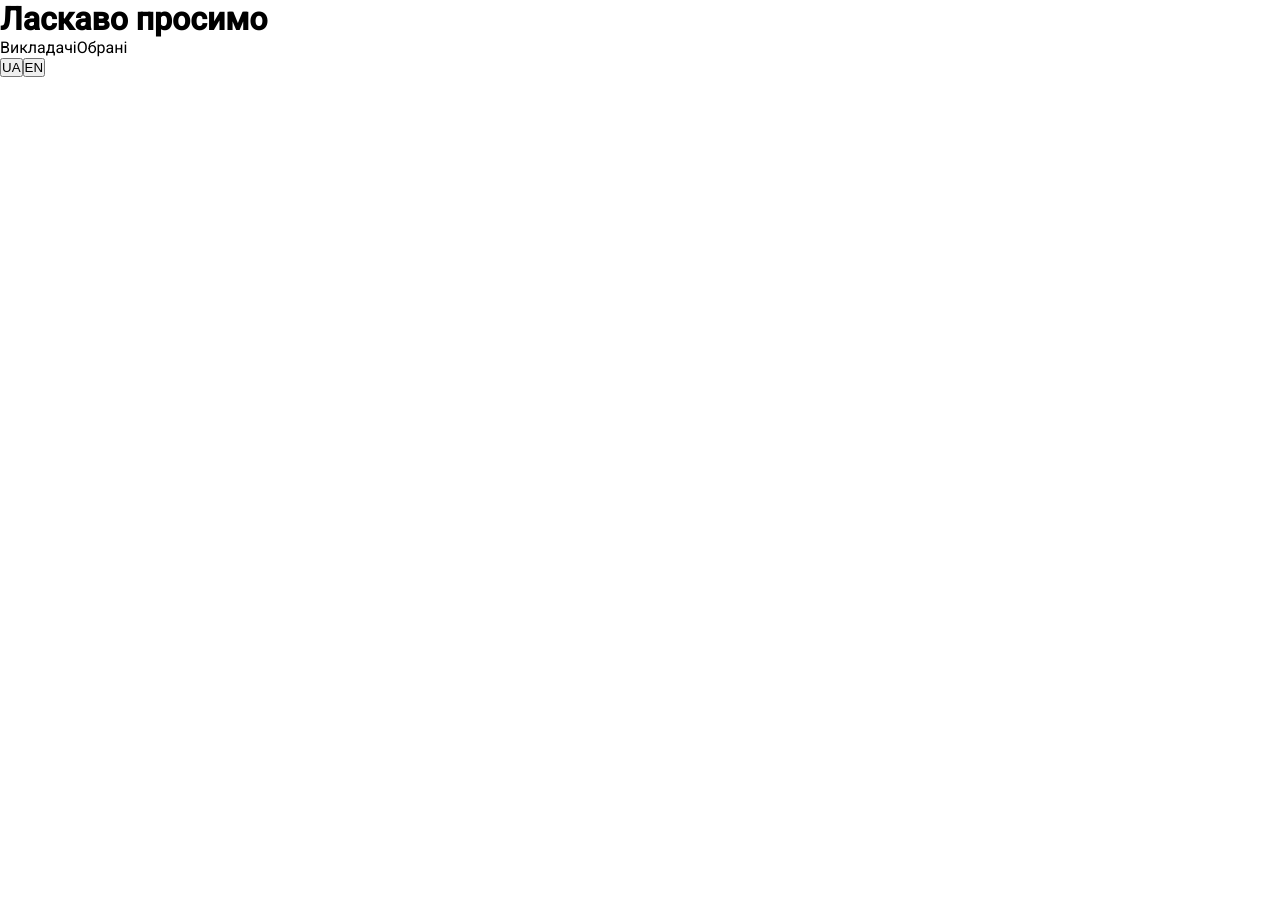
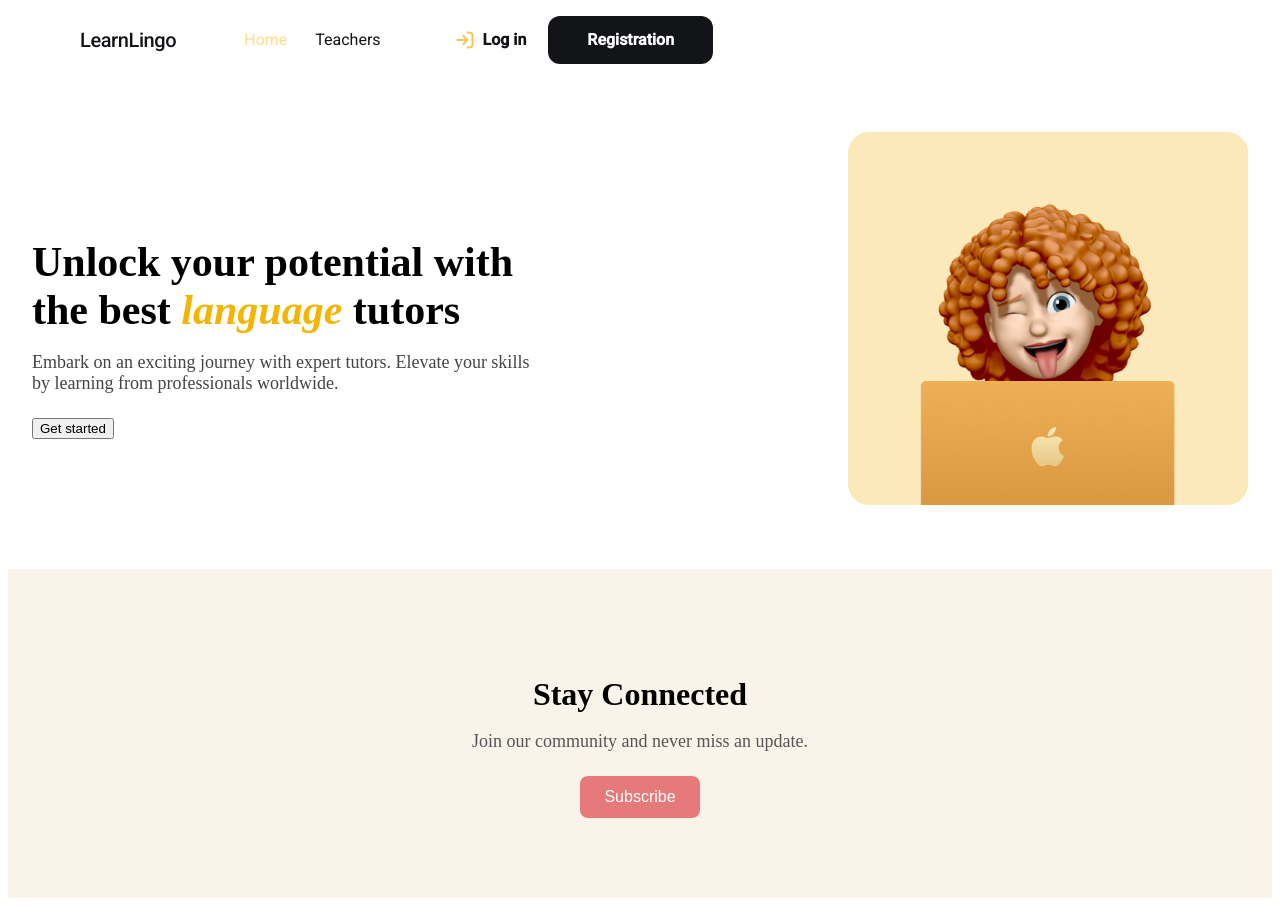
Before and after one commit to valentina2209/learn-lingo, a React (Vite) app: page / in a window 1280 px wide. Before the commit the page ends 800 px from the top, so only its background shows below. Built offline with nearby package versions, Linux system fonts and the light colour scheme.

Commit message:
feat(header): add layout and styles for header component

```diff
--- a/src/App.jsx
+++ b/src/App.jsx
@@ -1,24 +1,16 @@
-import { useTranslation } from "react-i18next";
+import Header from "./components/Header/Header";
+import Home from "./pages/Home/Home"
 
-function Header() {
-  const { t, i18n } = useTranslation();
 
-  const changeLanguage = (lang) => {
-    i18n.changeLanguage(lang);
-    localStorage.setItem("lang", lang);
-  };
 
+
+export default function App() {
   return (
-    <header>
-      <h1>{t("welcome")}</h1>
-      <nav>
-        <a href="/teachers">{t("teachers")}</a>
-        <a href="/favorites">{t("favorites")}</a>
-      </nav>
-      <button onClick={() => changeLanguage("ua")}>UA</button>
-      <button onClick={() => changeLanguage("en")}>EN</button>
-    </header>
+    <>
+
+      <Home />
+
+    </>
+
   );
-}
-
-export default Header;
+};
--- /dev/null
+++ b/src/components/BottomSection/BottomSection.jsx
@@ -0,0 +1,15 @@
+import css from './BottomSection.module.css';
+
+export default function BottomSection() {
+    return (
+        <section className={css.bottom}>
+            <div className="container">
+                <h2 className={css.title}>Stay Connected</h2>
+                <p className={css.text}>
+                    Join our community and never miss an update.
+                </p>
+                <button className={css.btn}>Subscribe</button>
+            </div>
+        </section>
+    );
+}
--- /dev/null
+++ b/src/components/BottomSection/BottomSection.module.css
@@ -0,0 +1,26 @@
+.bottom {
+  padding: 80px 0;
+  text-align: center;
+  background: var(--light-beige, #faf3ea);
+}
+
+.title {
+  font-size: 32px;
+  margin-bottom: 16px;
+}
+
+.text {
+  font-size: 18px;
+  margin-bottom: 24px;
+  color: #555;
+}
+
+.btn {
+  padding: 12px 24px;
+  border: none;
+  border-radius: 8px;
+  background: #e67a7a;
+  color: white;
+  font-size: 16px;
+  cursor: pointer;
+}
--- /dev/null
+++ b/src/components/Header/Header.jsx
@@ -0,0 +1,51 @@
+import { useState } from "react";
+import css from "./Header.module.css"
+import Logo from "../Logo/Logo";
+import { NavLink } from "react-router-dom";
+
+export default function Header() {
+    const [isOpen, setIsOpen] = useState(false);
+
+    return (
+        <div className={css.container}>
+            <div className={css.wrapper}>
+                <Logo />
+                <nav className={`nav ${isOpen ? "nav--open" : ""}`}>
+                    <NavLink
+                        to="/"
+                        className={({ isActive }) => (isActive ? css.activeLink : css.link)}
+                    >
+                        Home
+                    </NavLink>
+                    <NavLink
+                        to="/teachers"
+                        className={({ isActive }) => (isActive ? css.activeLink : css.link)}
+                    >
+                        Teachers
+                    </NavLink>
+
+                </nav>
+                <div className={css.header__actions}>
+                    <button className={css.btn_link}>
+                        <svg className={css.icon}>
+                            <use href="/icons.svg#icon-log-in"></use>
+                        </svg>
+                        Log in
+                    </button>
+                    <button className={css.btn_primary}>
+                        <span className={css.text}>Registration</span>
+                    </button>
+
+                    <button
+                        className={css.burger}
+                        onClick={() => setIsOpen((prev) => !prev)}
+                    >
+                        <svg className={css.icon}>
+                            <use href="/icons.svg#icon-burger-menu"></use>
+                        </svg>
+                    </button>
+                </div>
+            </div>
+        </div>
+    )
+}
--- /dev/null
+++ b/src/components/Header/Header.module.css
@@ -0,0 +1,125 @@
+/* ============ Mobile ============ */
+
+.container {
+  padding: 0 16px;
+}
+nav,
+.btn_link,
+.btn_primary {
+  display: none;
+}
+.wrapper {
+  display: flex;
+  justify-content: space-evenly;
+  align-items: center;
+  gap: 28px;
+}
+.burger {
+  background: white;
+  border: none;
+}
+.icon {
+  width: 32px;
+  height: 32px;
+  display: block;
+}
+
+@media only screen and (min-width: 768px) {
+  .container {
+    padding: 0 36px;
+  }
+  .wrapper {
+    display: inline-flex;
+    gap: 68px;
+  }
+  nav {
+    display: flex;
+    align-items: flex-start;
+    gap: 28px;
+  }
+
+  .link,
+  .activeLink {
+    color: #121417;
+    font-family: Roboto;
+    font-size: 16px;
+    font-weight: 400;
+    line-height: 1.25;
+    text-decoration: none;
+  }
+
+  .link:hover {
+    color: black;
+  }
+
+  .activeLink {
+    color: #ffdc86;
+  }
+
+  .header__actions {
+    display: flex;
+  }
+  .btn_link {
+    display: flex;
+    border: none;
+    background: white;
+    align-items: center;
+    color: #121417;
+    font-family: Roboto;
+    font-size: 16px;
+    font-style: normal;
+    font-weight: 700;
+    line-height: 1.25;
+    margin-right: 16px;
+    cursor: pointer;
+  }
+  .icon {
+    width: 20px;
+    height: 20px;
+    margin-right: 8px;
+  }
+
+  .btn_primary {
+    display: flex;
+    padding: 14px 39px;
+    justify-content: center;
+    align-items: center;
+    gap: 8px;
+    border-radius: 12px;
+    background-color: #121417;
+    border: none;
+    cursor: pointer;
+    transition: all 0.3s ease;
+  }
+  .btn_primary:hover,
+  .btn_primary:focus {
+    background-color: #ffdc86;
+    transform: translateY(-2px);
+  }
+  .btn_primary:active {
+    background-color: #222;
+    color: #fff;
+    transform: translateY(0);
+  }
+  .text {
+    color: #fff;
+    font-family: Roboto;
+    font-size: 16px;
+    font-style: normal;
+    font-weight: 700;
+    line-height: 1.25;
+  }
+
+  .burger {
+    display: none;
+  }
+}
+
+@media only screen and (min-width: 1440px) {
+  .container {
+    padding: 0 128px;
+  }
+  .wrapper {
+    gap: 268px;
+  }
+}
--- /dev/null
+++ b/src/components/Logo/Logo.jsx
@@ -0,0 +1,19 @@
+import { NavLink } from "react-router-dom";
+import css from "./Logo.module.css";
+
+
+const Logo = () => {
+    return (
+        <NavLink className={css.wrap} to={"/"}>
+            <svg className={css.icon}>
+                <use
+                    href={`/learnLingo.svg`}
+                >
+                </use>
+            </svg>
+            <p className={css.title}>LearnLingo</p>
+        </NavLink>
+    )
+}
+
+export default Logo
--- /dev/null
+++ b/src/components/Logo/Logo.module.css
@@ -0,0 +1,21 @@
+.wrap {
+  display: flex;
+  justify-content: center;
+  align-items: center;
+  gap: 8px;
+  text-decoration: none;
+}
+.icon {
+  width: 28px;
+  height: 28px;
+  fill: var(--white);
+}
+.title {
+  color: #121417;
+  font-family: Roboto;
+  font-size: 20px;
+  font-style: normal;
+  font-weight: 500;
+  line-height: 1.2;
+  letter-spacing: -0.4px;
+}
--- a/src/index.css
+++ b/src/index.css
@@ -44,26 +44,26 @@ body {
 
 @media only screen and (max-width: 392.5px) {
   .container {
-    padding: 8px;
+    padding: 28px;
   }
 }
 @media only screen and (min-width: 393px) {
   .container {
-    padding: 16px;
+    padding: 36px;
     max-width: 393px;
   }
 }
 
 @media only screen and (min-width: 768px) {
   .container {
-    padding: 0 32px;
+    padding: 0 52px;
     max-width: 768px;
   }
 }
 
 @media only screen and (min-width: 1440px) {
   .container {
-    padding: 0 108px;
+    padding: 0 128px;
     max-width: 1440px;
   }
 }
--- a/src/main.jsx
+++ b/src/main.jsx
@@ -1,11 +1,12 @@
-import { StrictMode } from 'react'
-import { createRoot } from 'react-dom/client'
-import './index.css'
-import App from './App.jsx'
-import "./i18n";
+import React from 'react';
+import ReactDOM from 'react-dom/client';
+import { BrowserRouter } from 'react-router-dom';
+import App from './App.jsx';
 
-createRoot(document.getElementById('root')).render(
-  <StrictMode>
-    <App />
-  </StrictMode>,
-)
+ReactDOM.createRoot(document.getElementById('root')).render(
+  <React.StrictMode>
+    <BrowserRouter>
+      <App />
+    </BrowserRouter>
+  </React.StrictMode>
+);
--- a/src/pages/Home/Home.jsx
+++ b/src/pages/Home/Home.jsx
@@ -0,0 +1,28 @@
+import BottomSection from "../../components/BottomSection/BottomSection";
+import Header from "../../components/Header/Header";
+import css from "./Home.module.css"
+
+
+export default function Hero() {
+    return (
+        <>
+            <Header />
+            <section className={css.hero}>
+                <div className={css.hero__text}>
+                    <h1>
+                        Unlock your potential with the best <span>language</span> tutors
+                    </h1>
+                    <p>
+                        Embark on an exciting journey with expert tutors. Elevate your skills
+                        by learning from professionals worldwide.
+                    </p>
+                    <button className={css.btn_primary}>Get started</button>
+                </div>
+                <div className={css.hero__image}>
+                    <img src="/Banner.jpg" alt="Hero illustration" />
+                </div>
+            </section>
+            <BottomSection />
+        </>
+    );
+}
--- /dev/null
+++ b/src/pages/Home/Home.module.css
@@ -0,0 +1,44 @@
+.hero {
+  display: flex;
+  justify-content: space-between;
+  align-items: center;
+  gap: 40px;
+  padding: 60px 24px;
+}
+
+.hero__text {
+  max-width: 500px;
+}
+
+.hero__text h1 {
+  font-size: 42px;
+  font-weight: 700;
+  margin-bottom: 16px;
+}
+
+.hero__text span {
+  font-style: italic;
+  color: #f4b400;
+}
+
+.hero__text p {
+  margin-bottom: 24px;
+  color: #444;
+  font-size: 18px;
+}
+
+.hero__image img {
+  max-width: 400px;
+  width: 100%;
+  height: auto;
+}
+
+@media (max-width: 1199px) {
+  .hero {
+    flex-direction: column;
+    text-align: center;
+  }
+  .hero__image img {
+    max-width: 60%;
+  }
+}
```
Also changed, not shown: 1 other file (tests, documents, lock files or other folders).
